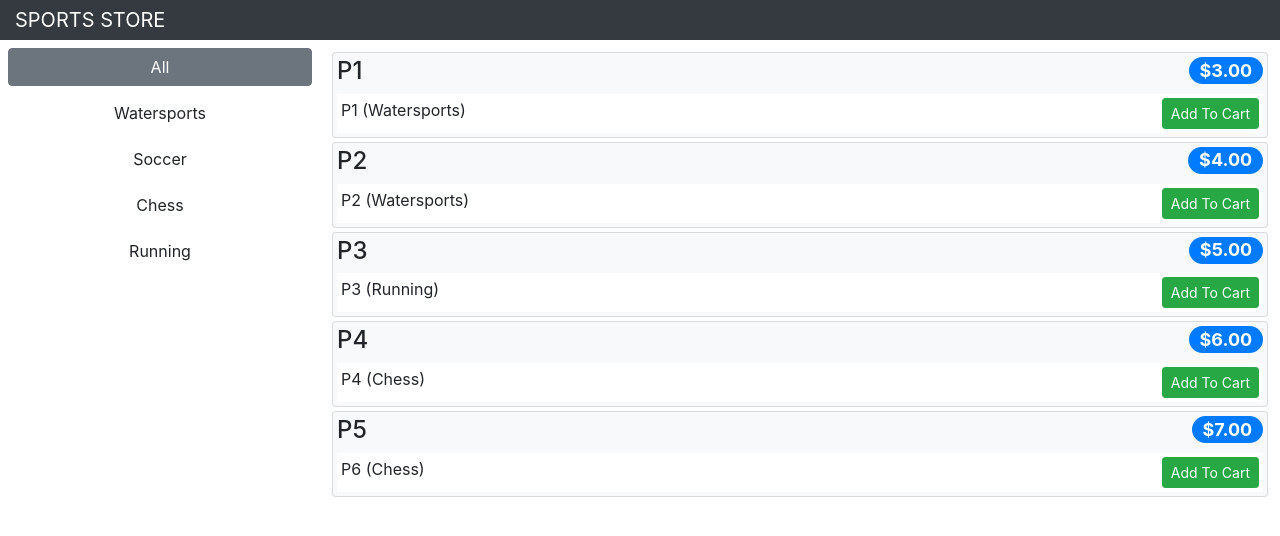
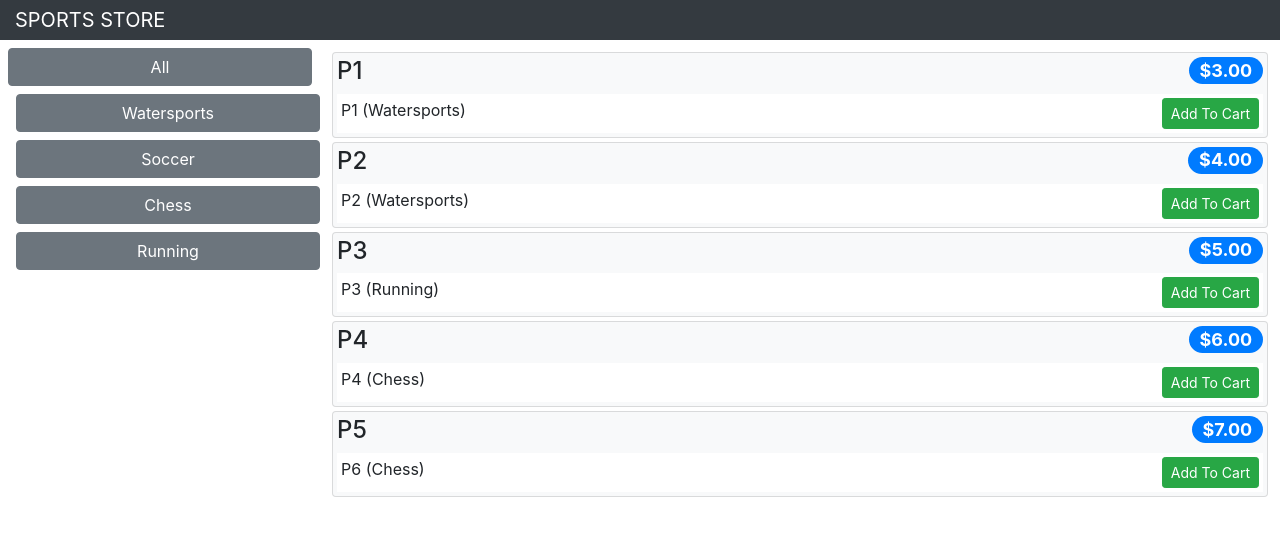
Before and after one commit to MDJuniooor/react-pro-16-learning, a React (Create React App) app in the folder sportsstore/: page /shop/products in a window 1280 px wide. Shown: the top 536 px of the page. Built offline with nearby package versions, Linux system fonts and the light colour scheme.

Commit message:
Add Toggle Button

```diff
--- /dev/null
+++ b/sportsstore/src/ToggleLink.js
@@ -0,0 +1,19 @@
+import React, { Component } from "react";
+import { Route, Link } from "react-router-dom";
+
+export class ToggleLink extends Component {
+
+    render() {
+        return <Route path={ this.props.to } exact={ this.props.exact }
+                children={ routeProps => {
+                    const baseClasses = this.props.className || "m-2 btn btn-block";
+                    const activeClass = this.props.activeClass || "btn-primary";
+                    const inActiveClass = this.props.inActiveClass || "btn-secondary";
+                    const combinedClasses =
+                        `${baseClasses} ${routeProps.match ? activeClass : inActiveClass}`
+                    return <Link to={ this.props.to } className={ combinedClasses }>
+                            { this.props.children}
+                           </Link>
+                }} />
+    }
+}
--- a/sportsstore/src/shop/CategoryNavigation.js
+++ b/sportsstore/src/shop/CategoryNavigation.js
@@ -1,5 +1,6 @@
 import React, { Component } from "react";
 import { Link } from "react-router-dom";
+import { ToggleLink } from "../ToggleLink";
 
 export class CategoryNavigation extends Component {
 
@@ -8,10 +9,10 @@ export class CategoryNavigation extends Component {
             <Link className="btn btn-secondary btn-block"
                 to={ this.props.baseUrl }>All</Link>
             { this.props.categories && this.props.categories.map(cat =>
-                <Link className="btn bn-secondary btn-block" key={ cat }
+                <ToggleLink key={ cat }
                   to={ `${this.props.baseUrl}/${cat.toLowerCase()}`}>
                   { cat }
-                </Link>
+                </ToggleLink>
             )}
         </React.Fragment>
     }
```
